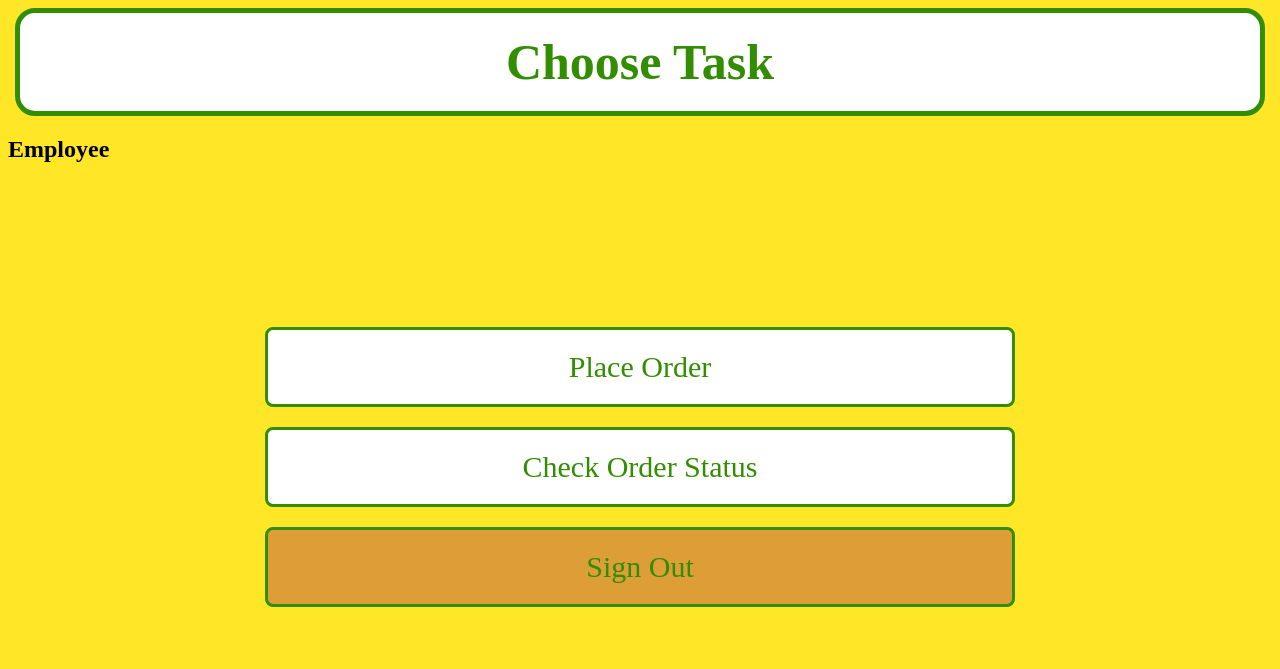
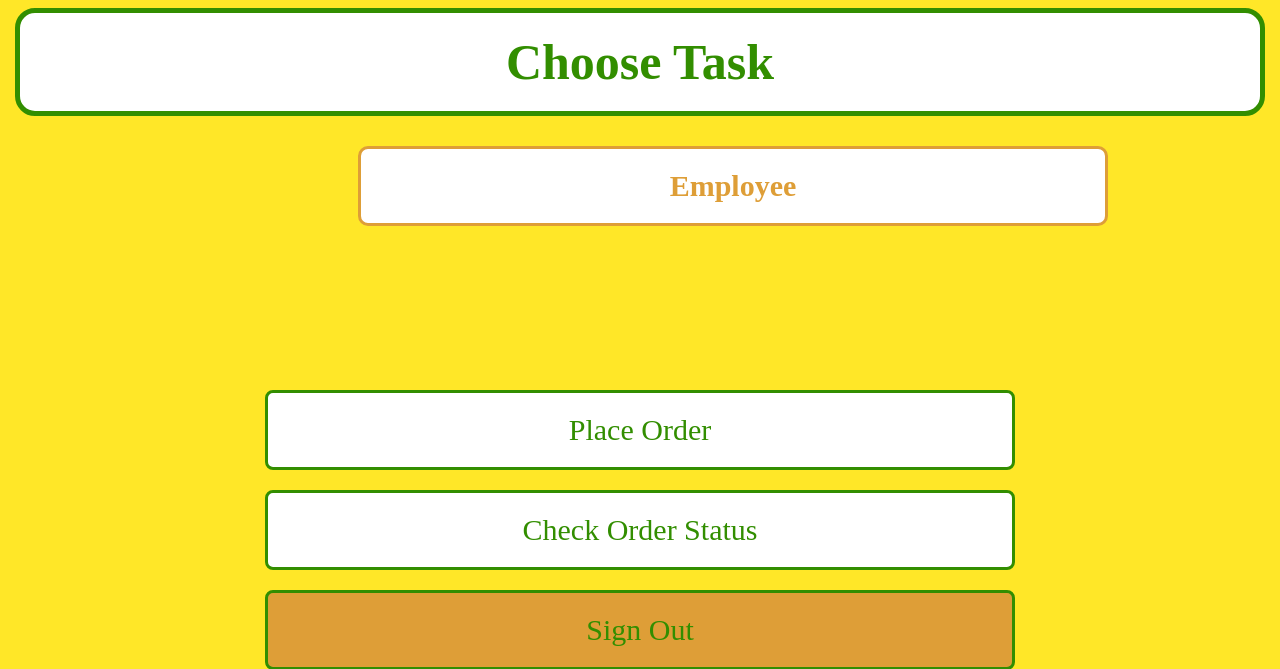
Before and after one commit to CS340PizzaShop/pizza-shop, a PHP site: page /pizza-shop/HTML/employee_transition_page.html in a window 1280 px wide. Shown: the top 669 px of the page. Run offline with PHP 8.4, Linux system fonts and the light colour scheme.

Commit message:
changed transition pages

```diff
--- a/HTML/employee_transition_page.html
+++ b/HTML/employee_transition_page.html
@@ -6,7 +6,7 @@
     <meta name="viewport" content="width=device-width, initial-scale=1">
     <title>Fatima's Pizzeria - transitional page</title>
     <link href="https://fonts.googleapis.com/css2?family=Bebas+Neue&family=Montserrat&display=swap" rel="stylesheet">
-    <link rel = "stylesheet" href = "../css/transitionpage_styles.css"> <!-- the ../ moves up a folder, then finds the css-->
+    <link rel = "stylesheet" href = "../css/employee_transition_page_styles.css"> <!-- the ../ moves up a folder, then finds the css-->
     <script src = "script.js" defer></script>  <!--deferring means that JS will be downloaded, but it will not be executed until all the HTML and CSS have been loaded -->
 </head>
 
--- a/HTML/transition_page.html
+++ b/HTML/transition_page.html
@@ -17,6 +17,7 @@
 
     <!--header thingy on the page-->
     <h1>Choose Task</h1>
+    <h2>Manager</h2>
 
     <!--buttons on the page-->
     <a class="btn placeOrder_btn" href="place_order.html">Place Order</a>
--- a/css/employee_transition_page_styles.css
+++ b/css/employee_transition_page_styles.css
@@ -26,16 +26,17 @@ h1 {
 
 }
 
-h2 {
-    color: #fd5d00;
+h2 {                        /* same colors? */
+    color: #DE9E37;
     background: #ffffff;
     text-decoration: none;
     text-align: center;
-    font-size: 50px;
-    margin: auto;
+    font-size: 30px;
+    margin-top: 30px;
+    margin-left: 350px;
     padding: 20px;           /* this padding and the border-radius makes it look like a button */
-    border-radius: 20px;
-    border: 5px solid;
+    border-radius: 10px;
+    border: 3px solid;
     width: 25em;
 }
 
--- a/css/transitionpage_styles.css
+++ b/css/transitionpage_styles.css
@@ -26,6 +26,19 @@ h1 {
 
 }
 
+h2 {                        /* same colors? */
+    color: #dd541d;
+    background: #ffffff;
+    text-decoration: none;
+    text-align: center;
+    font-size: 30px;
+    margin-top: 30px;
+    margin-left: 350px;
+    padding: 20px;           /* this padding and the border-radius makes it look like a button */
+    border-radius: 10px;
+    border: 3px solid;
+    width: 25em;
+}
 /*Button styles--------------------------------------------*/
 .btn {
     color: #328E00;
@@ -36,6 +49,7 @@ h1 {
     border-radius: 8px;
     border: 3px solid;
     width: 25em;
+    margin-top: -10px;
     margin-bottom: 20px;        /* spaces out the buttons a bit more */
     margin-left: auto;          /* this margin-left and margin_right center the boxes on the page*/
     margin-right: auto;
```
